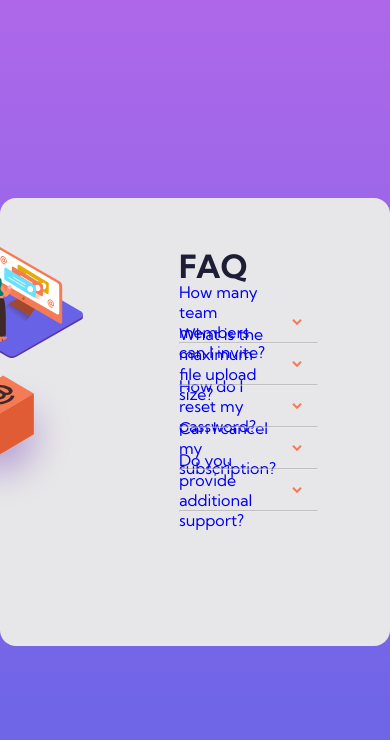
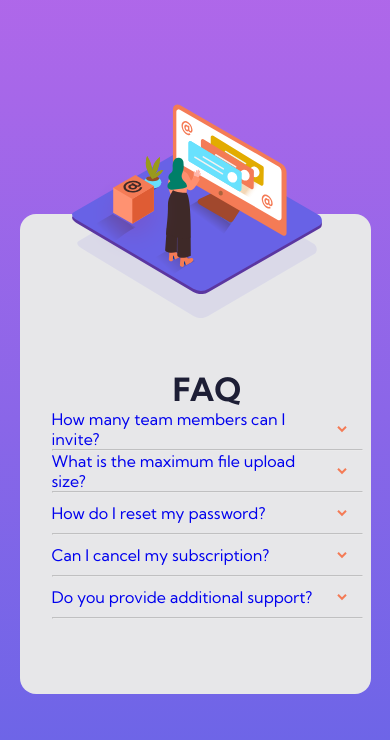
Before and after one commit to adrian-reggiani/tarjetaAcordion, a plain HTML site: page index.html in a window 390 px wide. Drawn offline with Linux system fonts and the light colour scheme.

Commit message:
finalizado mobile responsive

```diff
--- a/css/estilos.css
+++ b/css/estilos.css
@@ -135,7 +135,7 @@ a:hover{
 .imagen__caja{
     position: absolute;
     width:9rem;
-    left: -4.5rem;
+    left: -18%;
     top: 11rem;
 }
 
@@ -143,3 +143,54 @@ a:hover{
 .flecha--invertida{
     transform: rotate(180deg);
 }
+
+
+/*Responsive model */
+
+@media (max-width:480px){
+
+    .contenedor{
+        display: flex;
+        max-width: 90%;
+        flex-direction: column;
+        height: 30rem;
+        margin-top: 4rem;
+        padding-bottom: 1rem
+    }
+
+    .imagen{
+        width:100%;
+        height:30%;
+        background-position-x: 52%;
+        background-position-y: -8.5rem;
+        background-size: 15rem 15rem;
+        margin-bottom: 1rem;
+
+
+    }
+    .imagen__monitor{
+        width: 100%;
+        height: 190px;
+        position:absolute;
+        background-size: contain;
+        background-repeat: no-repeat;
+        background-position-x: 52%;
+        background-position-y: 0%;
+        top: -110px;
+
+    }
+    .imagen__caja{
+        width: 25%;
+        top: 37%;
+        left: 20%;
+    }
+
+    .informacion{
+        margin-top: 0;
+        width: 100%;
+    }
+    .informacion h1{
+        text-align: center;
+        margin: 0;
+    }
+}
```
